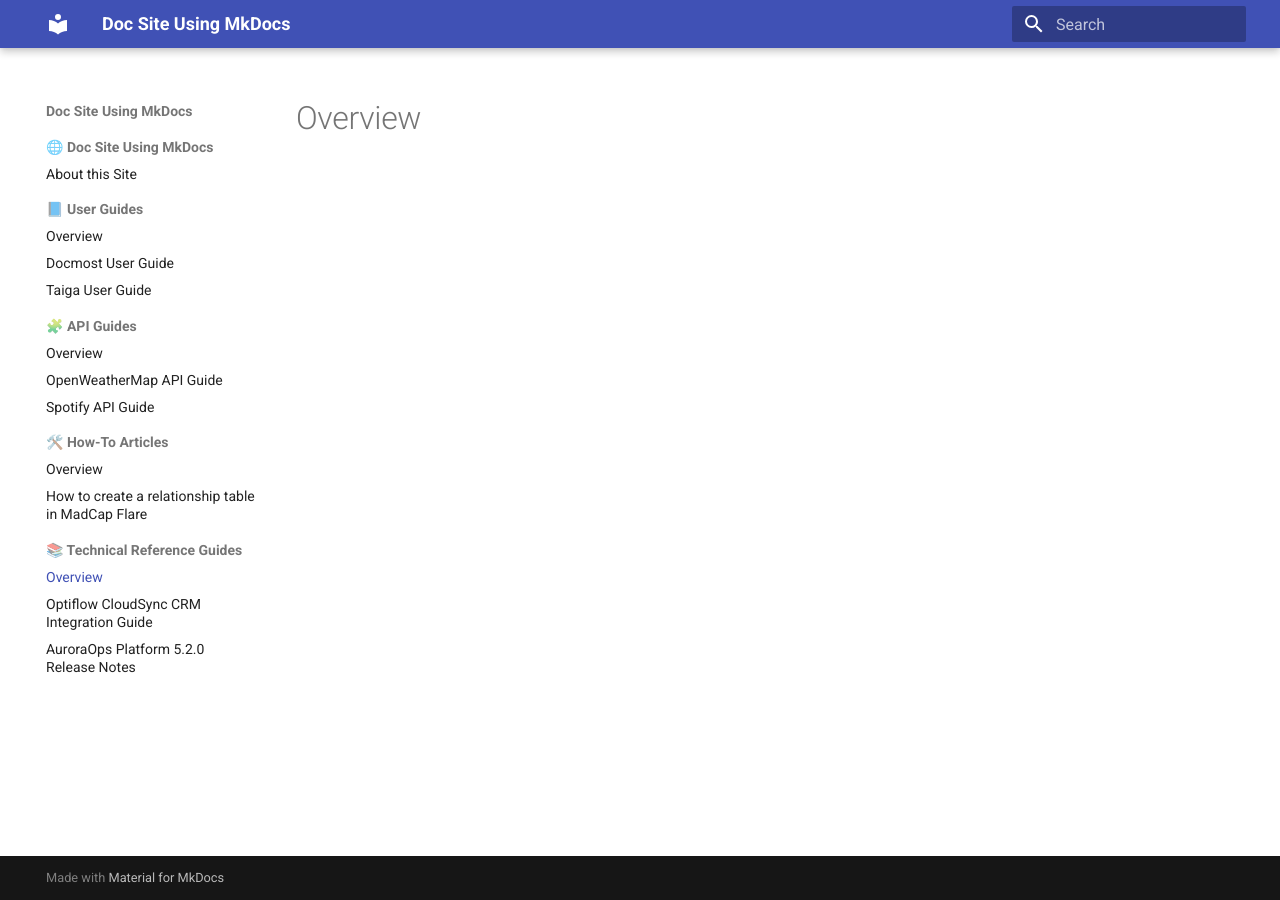
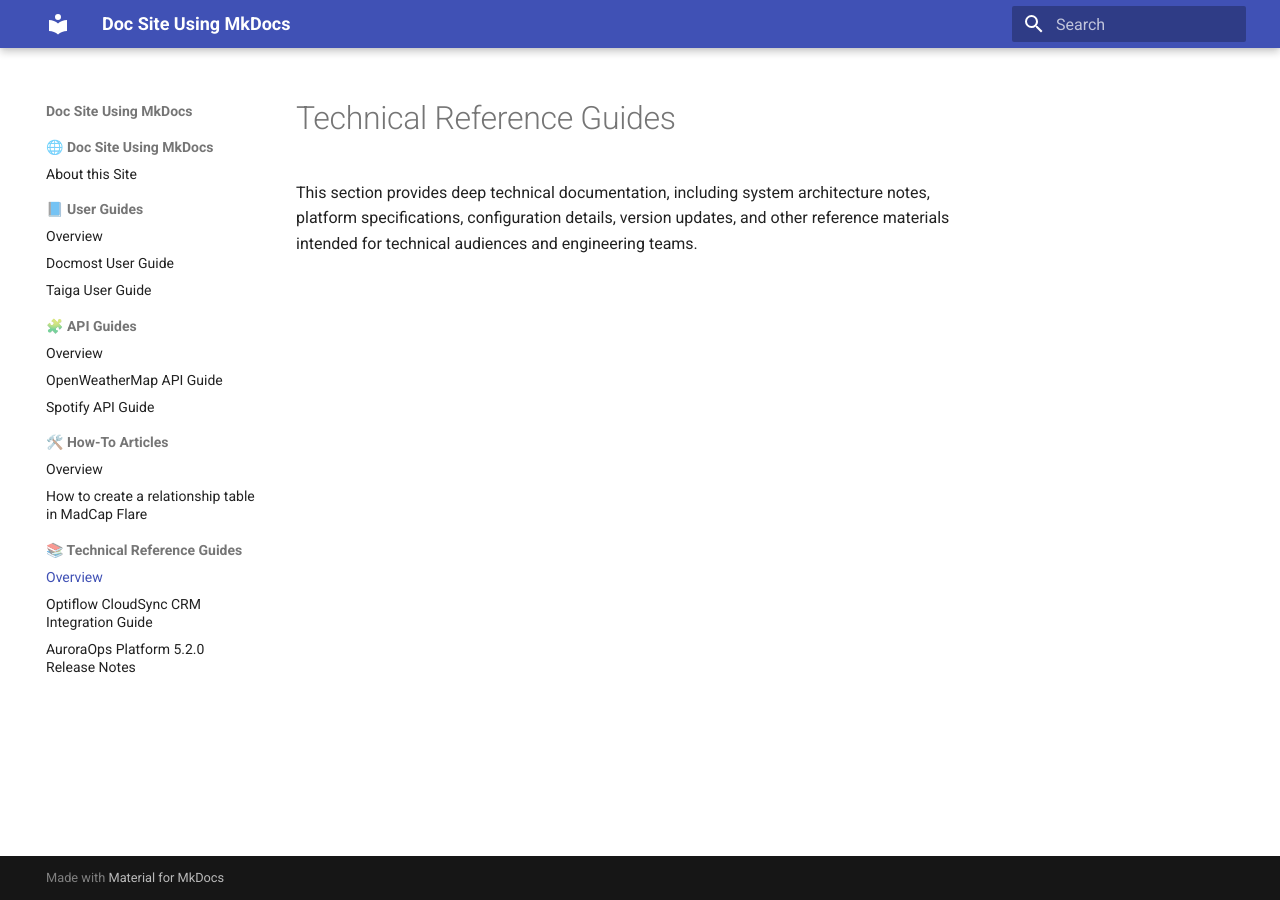
Before and after one commit to LizMarlowe-byte/docs-as-code-portfolio-mkdocs, an MkDocs documentation site: the page built from docs/technical-reference-guides/index.md, in a window 1280 px wide. Built offline with MkDocs 1.6.1 and Material for MkDocs 9.7.7, drawn with Linux system fonts in a browser that asks for light colours.

Commit message:
Update index.md

```diff
--- a/docs/technical-reference-guides/index.md
+++ b/docs/technical-reference-guides/index.md
@@ -1,4 +1,8 @@
 ---
 title: "Technical Reference Guides"
-summary: "These technical reference guides provide clear, detailed documentation for complex systems, including integrations, data flows, and platform‑level release updates."
+summary: "In‑depth technical specifications, architecture information, configuration details, and platform reference documentation."
 ---
+
+# Technical Reference Guides
+
+This section provides deep technical documentation, including system architecture notes, platform specifications, configuration details, version updates, and other reference materials intended for technical audiences and engineering teams.
```
